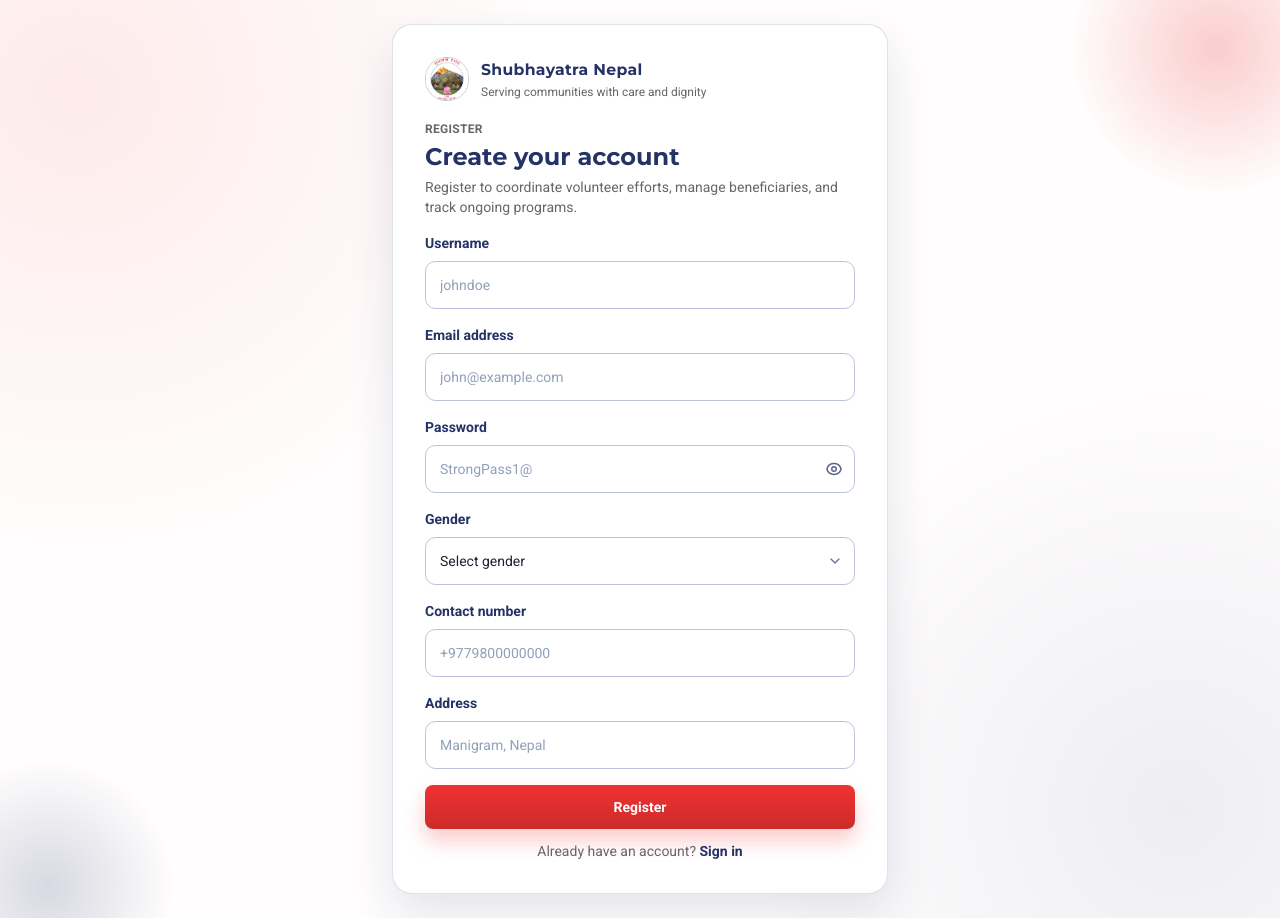
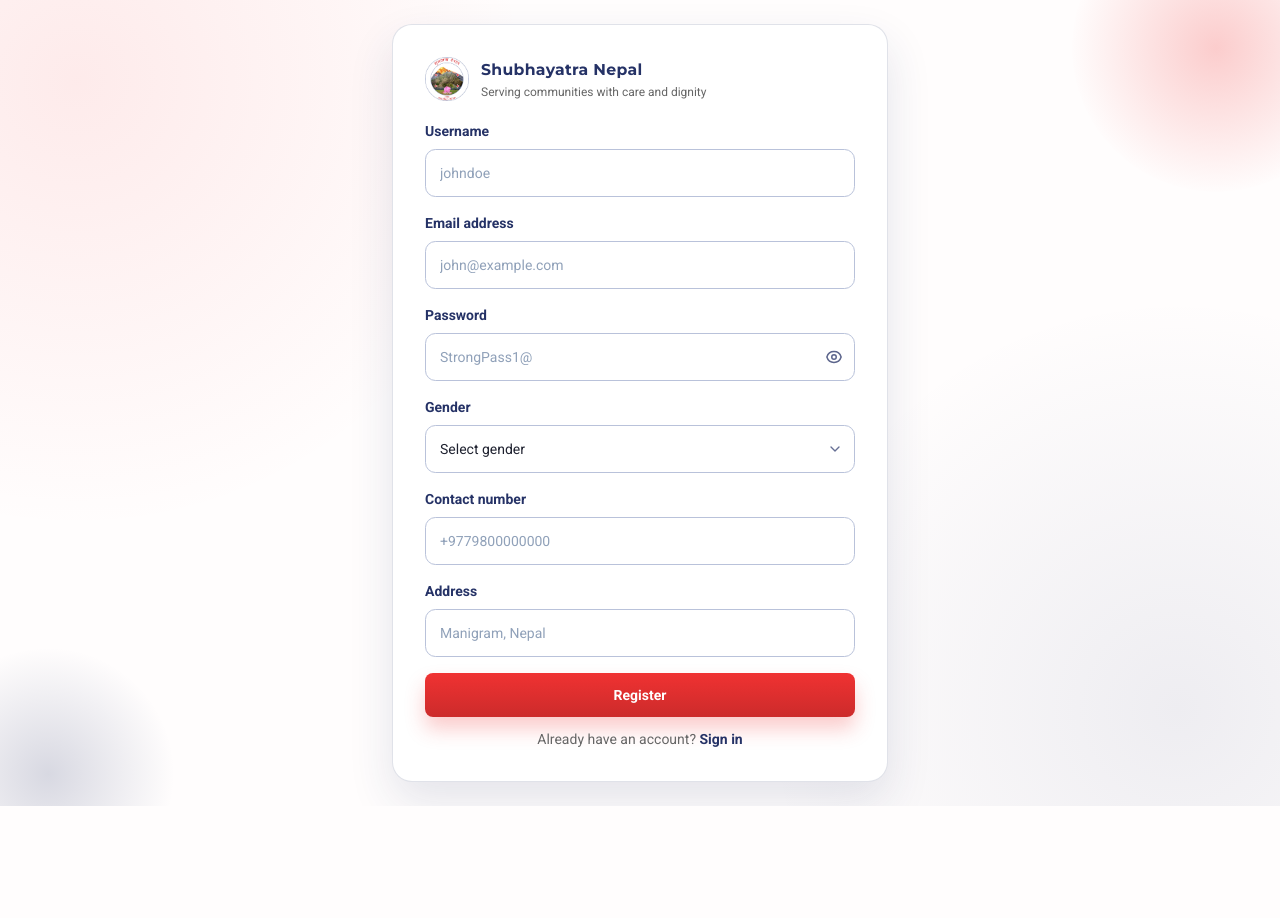
Before and after one commit to shubhayartanepal-ngo/shubhayatra-cms-d2419286, a React (Vite) app: page /register in a window 1280 px wide. After the commit the page ends 806 px from the top, so only its background shows below. Built offline with nearby package versions, Linux system fonts and the light colour scheme.

Commit message:
refactor: remove redundant header elements from AuthPageShell

```diff
--- a/src/components/auth/AuthPageShell.tsx
+++ b/src/components/auth/AuthPageShell.tsx
@@ -30,13 +30,7 @@ function AuthPageShell({ activeView, title, subtitle, children, footer }: AuthPa
           </div>
         </header>
 
-        <div className="mb-4">
-          <p className="m-0 text-xs font-semibold uppercase tracking-wide text-brand-muted">{activeView}</p>
-          <h1 id="auth-title" className="m-0 mt-1 font-heading text-2xl font-bold text-brand-blue">
-            {title}
-          </h1>
-          <p className="m-0 mt-1 text-sm text-brand-muted">{subtitle}</p>
-        </div>
+
 
         {children}
         <div className="mb-2" />
```
